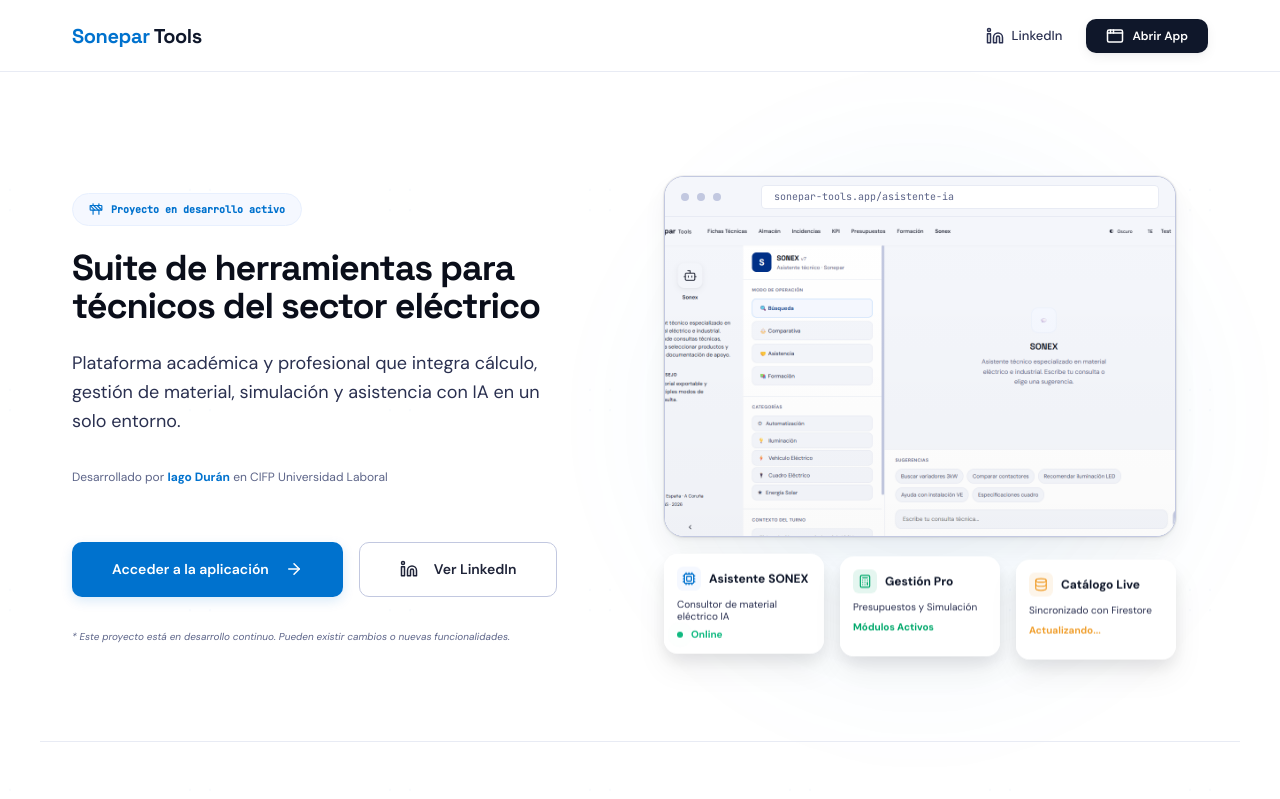
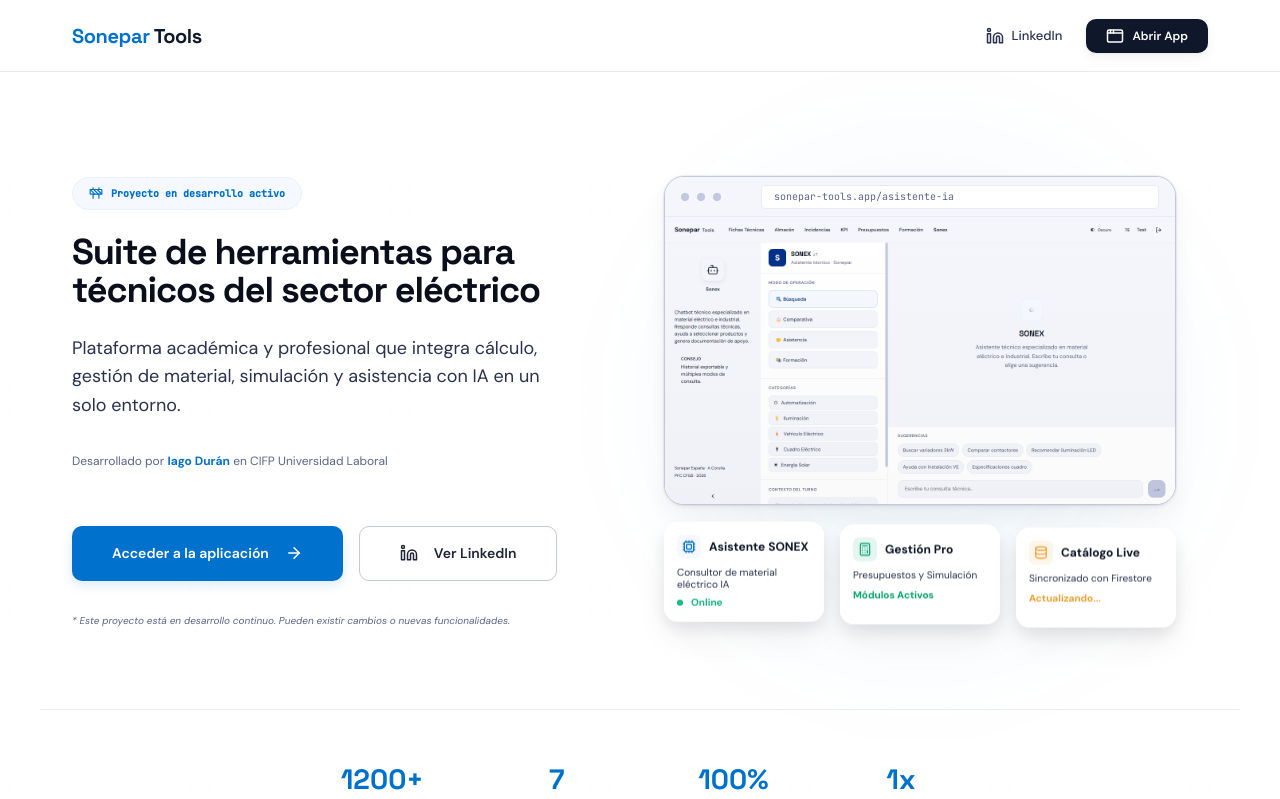
Before and after one commit to iagorobo24-hub/proyectos-sonepar, a React (Vite) app in the folder app/: page / in a window 1280 px wide. Shown: the top 799 px of the page. Built offline with nearby package versions, Linux system fonts and the light colour scheme; no server answers; the database is empty.

Commit message:
style: ajustado mockup visual para mostrar capturas completas sin recortes

```diff
--- a/app/src/components/HeroSection/styles/HeroVisual.module.css
+++ b/app/src/components/HeroSection/styles/HeroVisual.module.css
@@ -84,9 +84,12 @@
   position: relative;
   width: 100%;
   overflow: hidden;
-  /* Aspect ratio de una captura estándar para evitar saltos de altura */
-  aspect-ratio: 16 / 10;
-  background: var(--gray-50);
+  /* Proporción estándar de pantalla para evitar recortes */
+  aspect-ratio: 16 / 9;
+  background: var(--white);
+  display: flex;
+  align-items: center;
+  justify-content: center;
 }
 
 .mockupImage {
@@ -95,7 +98,8 @@
   left: 0;
   width: 100%;
   height: 100%;
-  object-fit: cover;
+  /* Contain asegura que se vea toda la web sin recortes */
+  object-fit: contain;
   display: block;
 }
 
```
